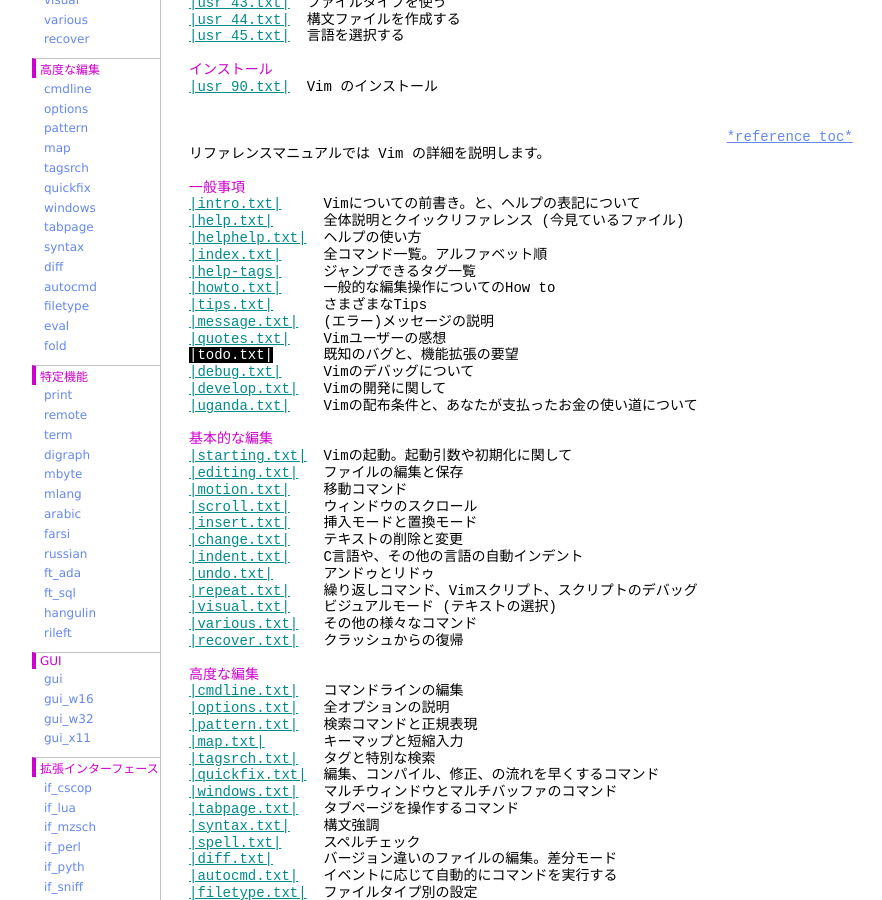
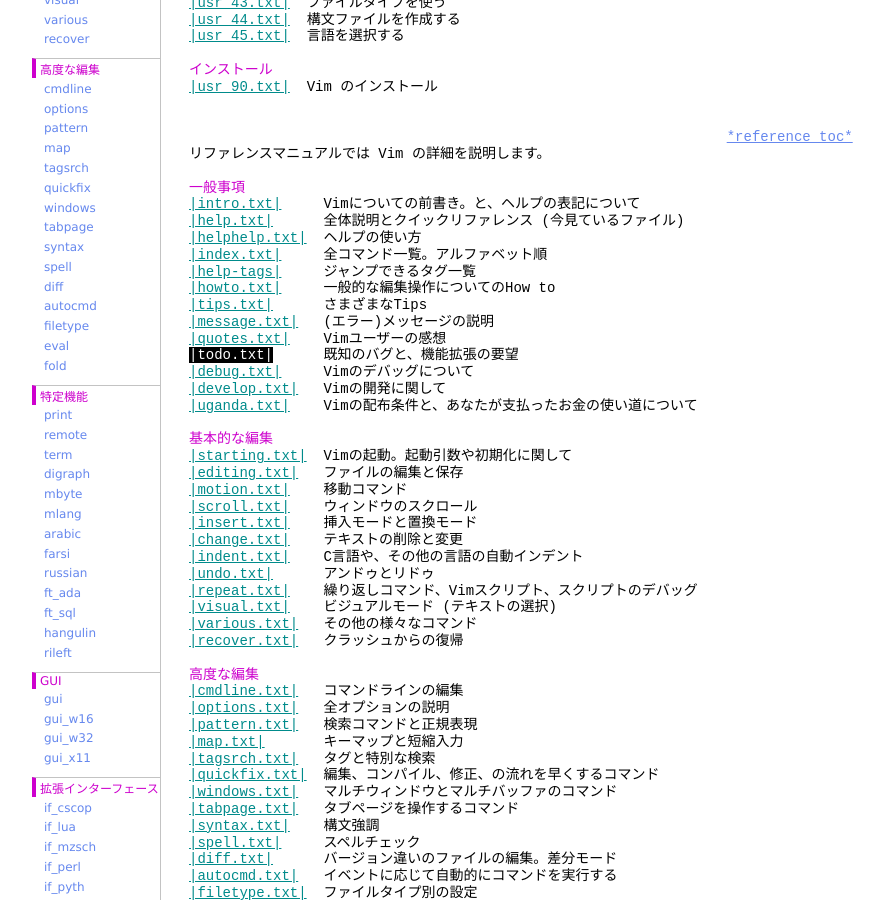
Before and after one commit to vim-jp/vimdoc-ja, a Jekyll site: the page built from index.html, in a window 1280 px wide and 900 px high, scrolled down 1552 px. Shown: the whole window, without its empty margins (208-1090 px from the left). Built offline with Jekyll 4.4.1, drawn with Linux system fonts in a browser that asks for light colours; nearby versions of some CDN libraries; Markdown is read by kramdown in place of the engine named in the settings; comment, search, counter and statistics services are not loaded.

Commit message:
Add a link #65

```diff
--- a/_layouts/vimdoc.html
+++ b/_layouts/vimdoc.html
@@ -143,6 +143,7 @@
 <li><a href="windows.html">windows</a></li>
 <li><a href="tabpage.html">tabpage</a></li>
 <li><a href="syntax.html">syntax</a></li>
+<li><a href="spell.html">spell</a></li>
 <li><a href="diff.html">diff</a></li>
 <li><a href="autocmd.html">autocmd</a></li>
 <li><a href="filetype.html">filetype</a></li>
```
